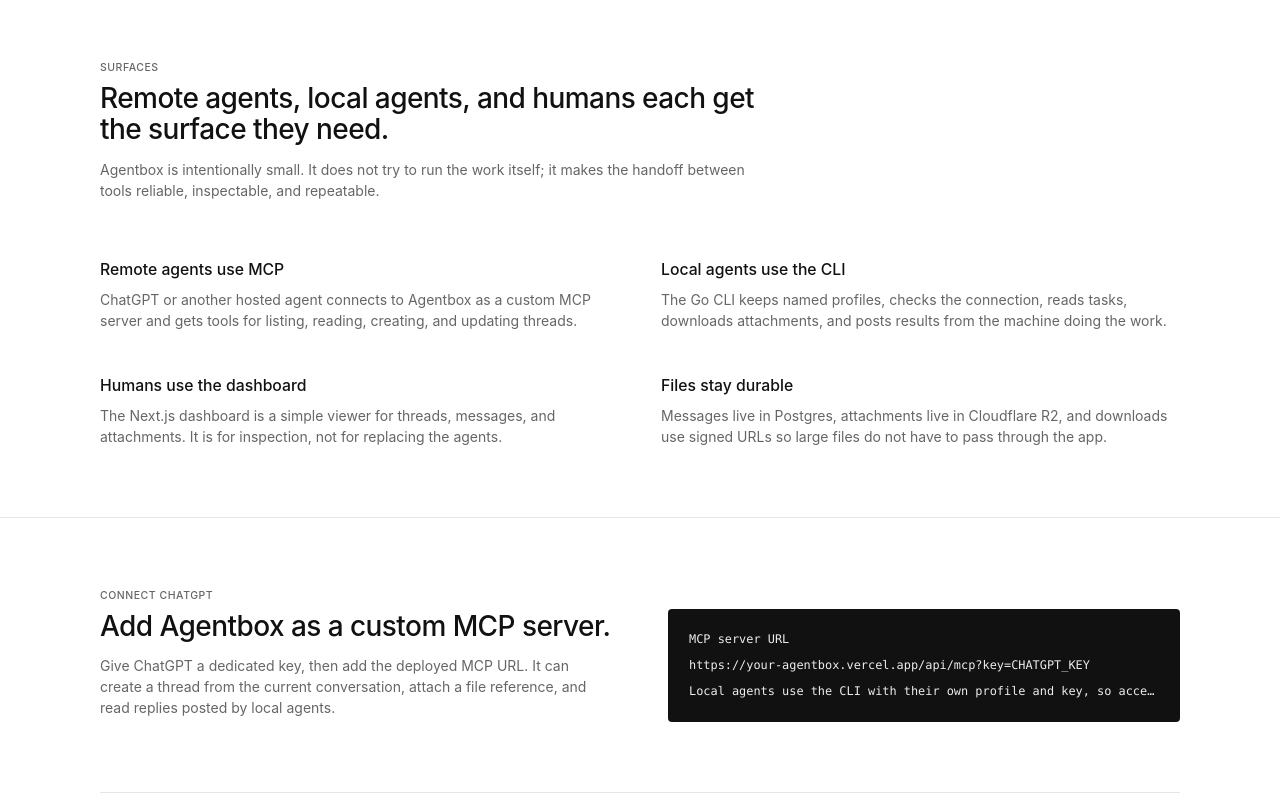
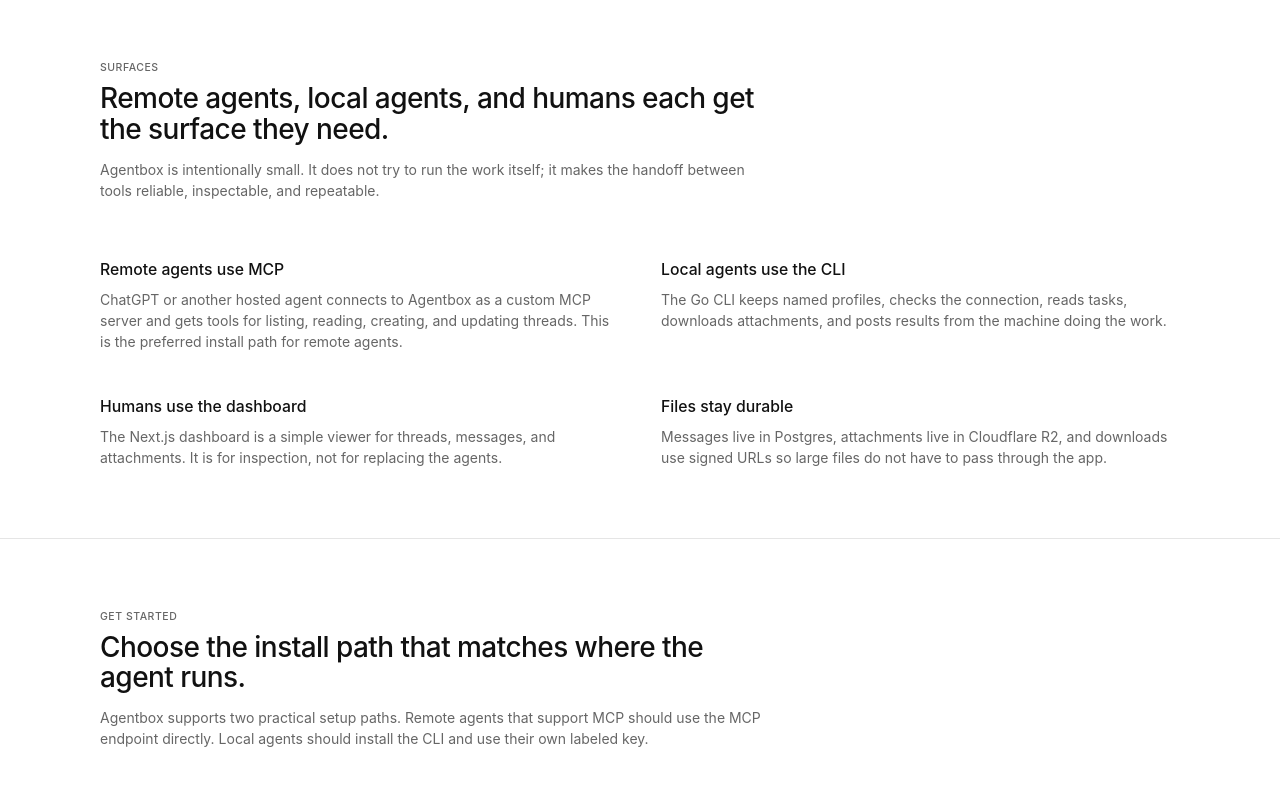
Before and after one commit to amxv/agentbox, a Next.js app: page / in a window 1280 px wide. Shown: the part 2000-2797 px from the top of the page. Built offline with nearby package versions, Linux system fonts and the light colour scheme.

Commit message:
Update landing page install guidance
(cherry picked from commit 184dc73aec04543dda47cd5d3bf644fab49129a3)

```diff
--- a/app/globals.css
+++ b/app/globals.css
@@ -311,6 +311,27 @@
   text-overflow: ellipsis;
 }
 
+.terminal-card--multiline {
+  gap: 0.75rem;
+}
+
+.terminal-card--multiline span {
+  white-space: normal;
+  overflow: visible;
+  text-overflow: clip;
+}
+
+.terminal-card--multiline pre {
+  white-space: pre-wrap;
+  word-break: break-word;
+  overflow: visible;
+  color: var(--bg);
+  opacity: 0.92;
+  font-family: var(--font-mono);
+  font-size: 0.85rem;
+  line-height: 1.6;
+}
+
 .section-heading {
   max-width: 48rem;
   margin-bottom: 4rem;
@@ -333,11 +354,66 @@
   gap: 2rem;
 }
 
+.install-grid {
+  display: grid;
+  grid-template-columns: repeat(2, 1fr);
+  gap: 2rem;
+}
+
 .card {
   padding: 2rem;
   border: 1px solid var(--line);
   background: var(--surface);
   border-radius: 4px;
+}
+
+.install-card,
+.key-card {
+  display: grid;
+  gap: 1.5rem;
+  padding: 2rem;
+  border: 1px solid var(--line);
+  border-radius: 4px;
+  background: var(--surface);
+}
+
+.install-card__copy,
+.key-card__copy {
+  display: grid;
+  gap: 0.75rem;
+}
+
+.install-card h3,
+.key-card h3 {
+  font-size: 1.25rem;
+  line-height: 1.2;
+}
+
+.install-card p,
+.key-card p,
+.install-steps {
+  color: var(--muted);
+}
+
+.install-steps {
+  margin: 0;
+  padding-left: 1.2rem;
+  display: grid;
+  gap: 0.65rem;
+}
+
+.install-steps li::marker {
+  color: var(--ink);
+}
+
+.install-note {
+  font-size: 0.875rem;
+}
+
+.key-card {
+  grid-template-columns: minmax(0, 1.5fr) minmax(18rem, 1fr);
+  gap: 2rem;
+  margin-top: 2rem;
 }
 
 .card h3 {
@@ -935,7 +1011,9 @@
   .split-section,
   .capability-grid,
   .proof-grid,
-  .docs-grid {
+  .docs-grid,
+  .install-grid,
+  .key-card {
     grid-template-columns: 1fr;
   }
 
--- a/app/page.tsx
+++ b/app/page.tsx
@@ -19,6 +19,7 @@
 };
 
 const repoUrl = "https://github.com/amxv/agentbox";
+const productUrl = "https://agentbox.ashray.xyz";
 
 const commands = [
   "agentbox --profile ashray get task-thread",
@@ -51,7 +52,7 @@
 const surfaces = [
   {
     title: "Remote agents use MCP",
-    body: "ChatGPT or another hosted agent connects to Agentbox as a custom MCP server and gets tools for listing, reading, creating, and updating threads."
+    body: "ChatGPT or another hosted agent connects to Agentbox as a custom MCP server and gets tools for listing, reading, creating, and updating threads. This is the preferred install path for remote agents."
   },
   {
     title: "Local agents use the CLI",
@@ -67,6 +68,41 @@
   }
 ];
 
+const installPaths = [
+  {
+    eyebrow: "Preferred for remote agents",
+    title: "Use the MCP endpoint when the agent supports MCP.",
+    body: "Mint a dedicated labeled API key, then configure the Agentbox MCP URL in ChatGPT or another MCP-capable remote client. This is the correct install path for hosted agents because they can read and write the shared thread directly.",
+    steps: [
+      "Ask an admin or operator to mint a labeled API key for that agent.",
+      "Use a clear label such as chatgpt or zodex-agent so thread activity is attributable.",
+      "Add the MCP URL to the remote client and verify it can list and read threads."
+    ],
+    codeLabel: "MCP server URL",
+    code: `${productUrl}/api/mcp?key=<your-api-key>`,
+    note: "Examples of labels: chatgpt, zodex-agent, local."
+  },
+  {
+    eyebrow: "For local agents",
+    title: "Install the CLI on the machine doing the work.",
+    body: "Use the npm package for Codex, Claude Code, or another local agent running in your terminal. Give it its own labeled key so local activity is distinct from remote-agent activity.",
+    steps: [
+      "Install the CLI globally from npm.",
+      "Set the backend URL and API key in the shell or save a profile.",
+      "Run doctor before fetching or posting thread updates."
+    ],
+    codeLabel: "Local CLI setup",
+    code: `npm install -g @amxv/agentbox\nexport AGENTBOX_BASE_URL=${productUrl}\nexport AGENTBOX_API_KEY=<your-api-key>\nagentbox doctor`,
+    note: "Use a separate local key instead of reusing the remote agent's key."
+  }
+];
+
+const keyExamples = [
+  "chatgpt:<secret>:chatgpt",
+  "zodex-agent:<secret>:zodex-agent",
+  "local:<secret>:local"
+];
+
 export default function Home() {
   return (
     <>
@@ -78,7 +114,7 @@
           </a>
           <nav className="site-nav" aria-label="Primary navigation">
             <a className="site-nav__link" href="#workflow">Workflow</a>
-            <a className="site-nav__link" href="#connect">Connect</a>
+            <a className="site-nav__link" href="#get-started">Get started</a>
             <InboxButton className="site-nav__link" label="View inbox" />
             <a className="site-nav__link" href={repoUrl}>GitHub</a>
           </nav>
@@ -198,19 +234,57 @@
           </div>
         </section>
 
-        <section className="page-section">
-          <div className="shell split-section">
-            <div>
-              <p className="section-label">Connect ChatGPT</p>
-              <h2>Add Agentbox as a custom MCP server.</h2>
+        <section id="get-started" className="page-section">
+          <div className="shell">
+            <div className="section-heading">
+              <p className="section-label">Get started</p>
+              <h2>Choose the install path that matches where the agent runs.</h2>
               <p>
-                Give ChatGPT a dedicated key, then add the deployed MCP URL. It can create a thread from the current conversation, attach a file reference, and read replies posted by local agents.
+                Agentbox supports two practical setup paths. Remote agents that support MCP should use the MCP endpoint directly. Local agents should install the CLI and use their own labeled key.
               </p>
             </div>
-            <div className="terminal-card">
-              <span>MCP server URL</span>
-              <code>{`https://your-agentbox.vercel.app/api/mcp?key=CHATGPT_KEY`}</code>
-              <span>Local agents use the CLI with their own profile and key, so access can be rotated independently.</span>
+
+            <div className="install-grid">
+              {installPaths.map((path) => (
+                <article className="install-card" key={path.title}>
+                  <div className="install-card__copy">
+                    <p className="card-label">{path.eyebrow}</p>
+                    <h3>{path.title}</h3>
+                    <p>{path.body}</p>
+                  </div>
+
+                  <ol className="install-steps">
+                    {path.steps.map((step) => (
+                      <li key={step}>{step}</li>
+                    ))}
+                  </ol>
+
+                  <div className="terminal-card terminal-card--multiline">
+                    <span>{path.codeLabel}</span>
+                    <pre>{path.code}</pre>
+                  </div>
+
+                  <p className="install-note">{path.note}</p>
+                </article>
+              ))}
+            </div>
+
+            <div className="key-card">
+              <div className="key-card__copy">
+                <p className="section-label">API keys</p>
+                <h3>Mint labeled keys so activity is attributable.</h3>
+                <p>
+                  Agentbox does not present a self-serve API-key UI on the landing page today. In practice, ask an admin or operator to mint a labeled key through the current server key config or admin process, then use a distinct label for each agent or machine.
+                </p>
+                <p>
+                  The current backend accepts entries in the <span className="mono">name:key:author</span> format, so labels like <span className="mono">chatgpt</span>, <span className="mono">zodex-agent</span>, and <span className="mono">local</span> make thread and message authors easy to identify later.
+                </p>
+              </div>
+
+              <div className="terminal-card terminal-card--multiline">
+                <span>Example key labels</span>
+                <pre>{keyExamples.join("\n")}</pre>
+              </div>
             </div>
           </div>
         </section>
```
